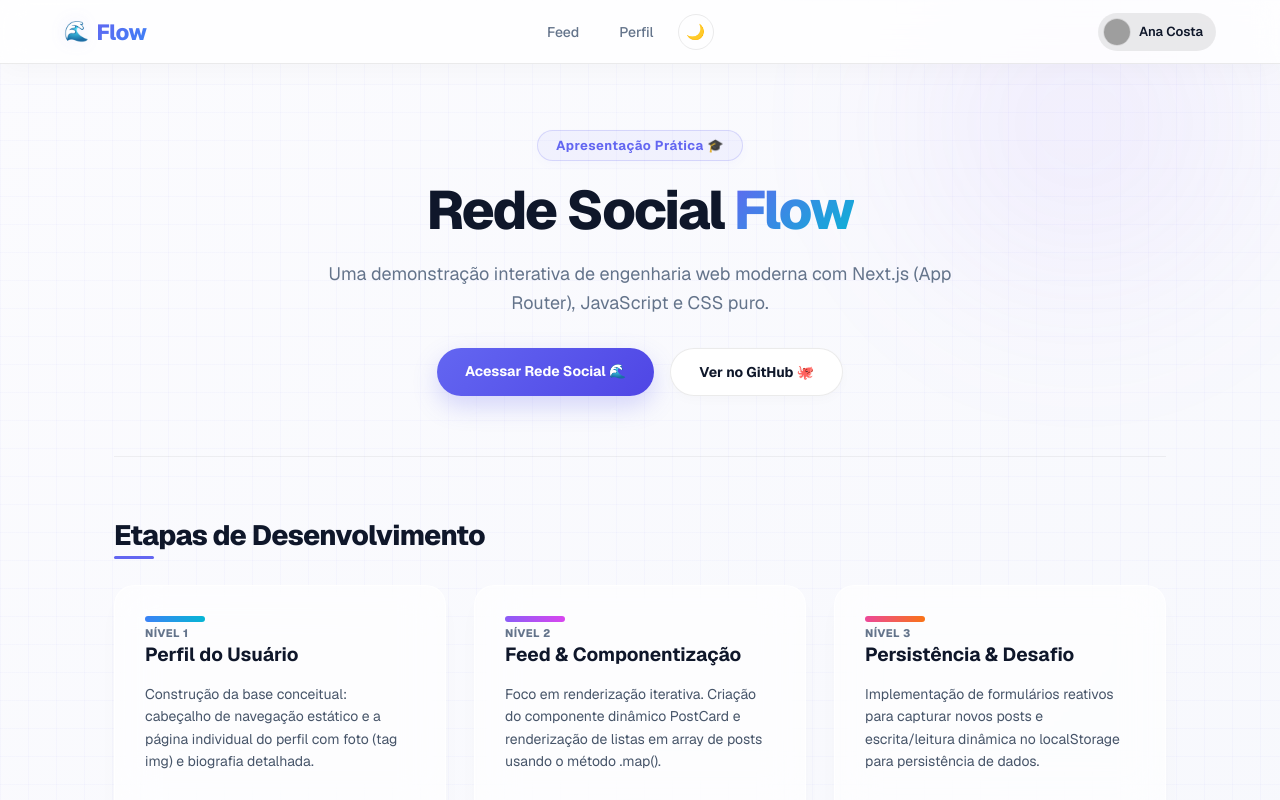
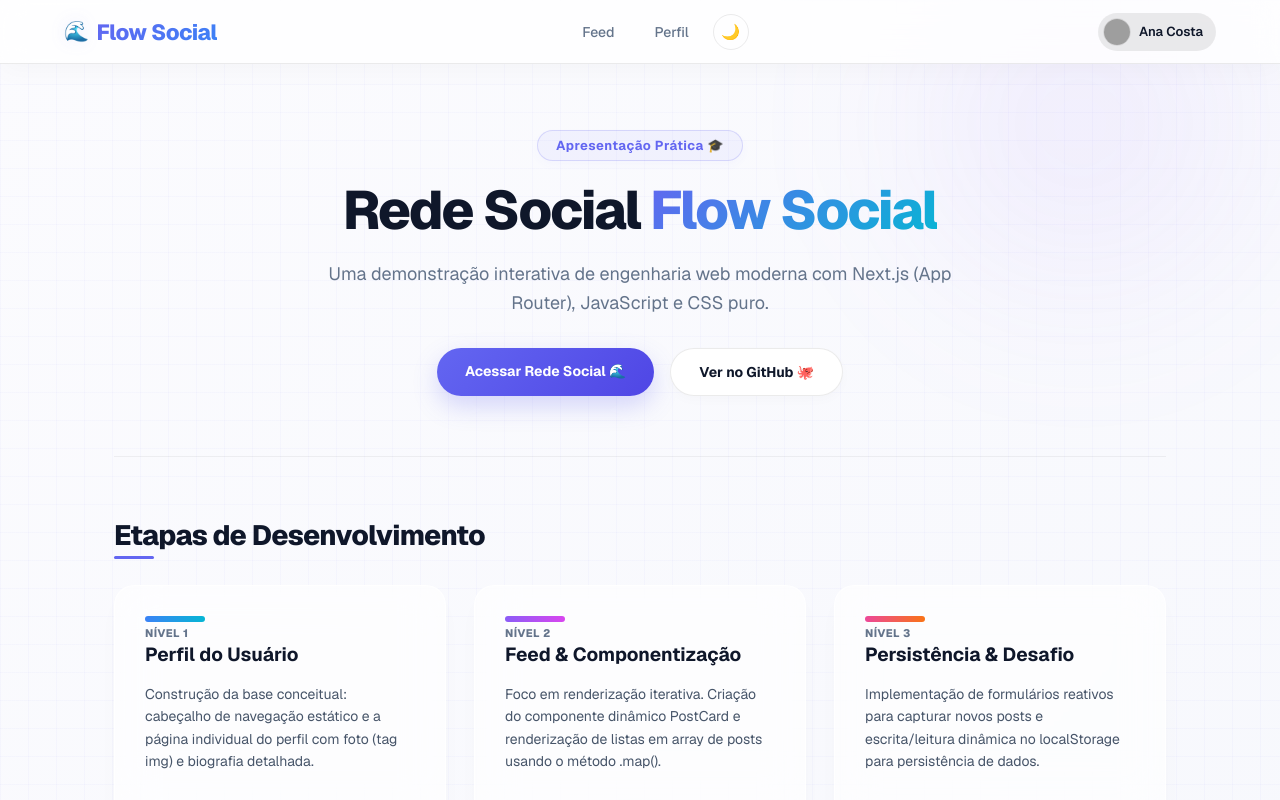
Before and after one commit to Tiagopbc/FlowSocial, a Next.js app: page /apresentacao in a window 1280 px wide. Built offline with nearby package versions, Linux system fonts and the light colour scheme; grey boxes are pictures that could not be loaded.

Commit message:
feat: rename application from Flow to Flow Social

```diff
--- a/app/apresentacao/page.jsx
+++ b/app/apresentacao/page.jsx
@@ -140,7 +140,7 @@ export default function Apresentacao() {
         <section className={styles.heroSection}>
           <div className={styles.badge}>Apresentação Prática 🎓</div>
           <h1 className={styles.title}>
-            <span>Rede Social</span> <span className={styles.gradientText}>Flow</span>
+            <span>Rede Social</span> <span className={styles.gradientText}>Flow Social</span>
           </h1>
           <p className={styles.subtitle}>
             Uma demonstração interativa de engenharia web moderna com Next.js (App Router), JavaScript e CSS puro.
--- a/app/layout.jsx
+++ b/app/layout.jsx
@@ -13,7 +13,7 @@ const geistMono = Geist_Mono({
 });
 
 export const metadata = {
-  title: "Flow - Sua Mini Rede Social",
+  title: "Flow Social - Sua Mini Rede Social",
   description: "Uma mini rede social moderna construída com Next.js e CSS Vanilla.",
 };
 
--- a/components/Header.jsx
+++ b/components/Header.jsx
@@ -32,7 +32,7 @@ export default function Header() {
         <div className={styles.logoArea}>
           <Link href="/" className={styles.logoLink}>
             <span className={styles.logoIcon}>🌊</span>
-            <span className={styles.logoText}>Flow</span>
+            <span className={styles.logoText}>Flow Social</span>
           </Link>
         </div>
 
```
